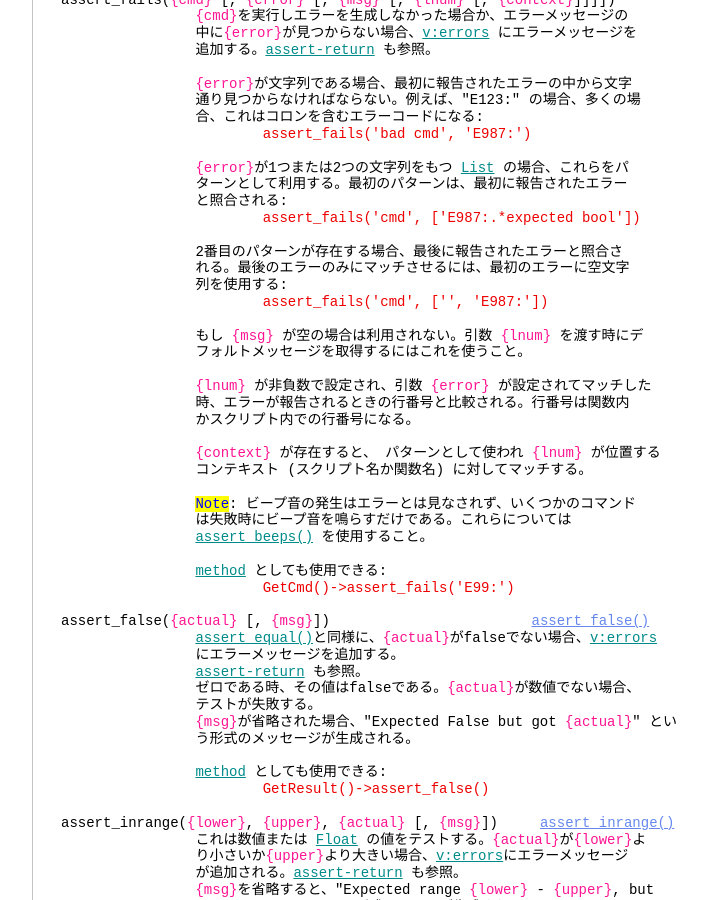
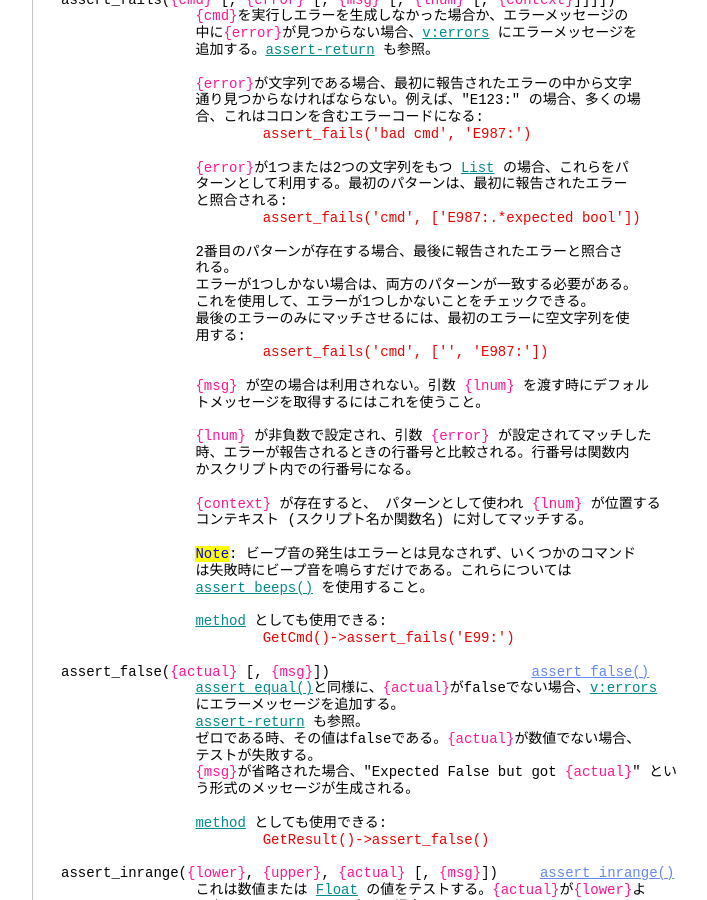
Before and after one commit to vim-jp/vimdoc-ja, a Jekyll site: the page built from testing.html, in a window 1280 px wide and 900 px high, scrolled down 5129 px. Shown: the whole window, without its empty margins (340-1047 px from the left). Built offline with Jekyll 4.4.1, drawn with Linux system fonts in a browser that asks for light colours; nearby versions of some CDN libraries; comment, search, counter and statistics services are not loaded; some of the changed text lies outside the part shown.

Commit message:
Generated by Travis JOB 3604.1
https://travis-ci.com/github/vim-jp/vimdoc-ja-working/builds/212289575

```diff
--- a/testing.html
+++ b/testing.html
@@ -3,7 +3,7 @@ layout: vimdoc
 helpname: 'testing'
 ---
 <div id='vimCodeElement'>
-<a class="Constant" href="testing.html" name="testing.txt">testing.txt</a>&nbsp;&nbsp; For&nbsp;<span class="Identifier">Vim バージョン 8.2.</span>&nbsp;&nbsp;Last change: 2020 Sep 06<br>
+<a class="Constant" href="testing.html" name="testing.txt">testing.txt</a>&nbsp;&nbsp; For&nbsp;<span class="Identifier">Vim バージョン 8.2.</span>&nbsp;&nbsp;Last change: 2020 Dec 12<br>
 <br>
 <br>
 &nbsp;&nbsp;&nbsp;&nbsp;&nbsp;&nbsp;&nbsp;&nbsp;&nbsp;&nbsp;&nbsp;&nbsp;&nbsp;&nbsp;&nbsp;&nbsp;&nbsp;&nbsp;<span class="Identifier">VIMリファレンスマニュアル&nbsp;&nbsp;&nbsp;&nbsp;&nbsp;&nbsp; by Bram Moolenaar</span><br>
@@ -311,12 +311,15 @@ assert_fails(<span class="Special">{cmd}</span>&nbsp;[,&nbsp;<span class="Specia
 <div class="helpExample">&nbsp;&nbsp;&nbsp;&nbsp;&nbsp;&nbsp;&nbsp;&nbsp;&nbsp;&nbsp;&nbsp;&nbsp;&nbsp;&nbsp;&nbsp;&nbsp;&nbsp;&nbsp;&nbsp;&nbsp;&nbsp;&nbsp;&nbsp;&nbsp;assert_fails('cmd', ['E987:.*expected bool'])</div>
 <br>
 &nbsp;&nbsp;&nbsp;&nbsp;&nbsp;&nbsp;&nbsp;&nbsp;&nbsp;&nbsp;&nbsp;&nbsp;&nbsp;&nbsp;&nbsp;&nbsp;2番目のパターンが存在する場合、最後に報告されたエラーと照合さ<br>
-&nbsp;&nbsp;&nbsp;&nbsp;&nbsp;&nbsp;&nbsp;&nbsp;&nbsp;&nbsp;&nbsp;&nbsp;&nbsp;&nbsp;&nbsp;&nbsp;れる。最後のエラーのみにマッチさせるには、最初のエラーに空文字<br>
-&nbsp;&nbsp;&nbsp;&nbsp;&nbsp;&nbsp;&nbsp;&nbsp;&nbsp;&nbsp;&nbsp;&nbsp;&nbsp;&nbsp;&nbsp;&nbsp;列を使用する:<br>
+&nbsp;&nbsp;&nbsp;&nbsp;&nbsp;&nbsp;&nbsp;&nbsp;&nbsp;&nbsp;&nbsp;&nbsp;&nbsp;&nbsp;&nbsp;&nbsp;れる。<br>
+&nbsp;&nbsp;&nbsp;&nbsp;&nbsp;&nbsp;&nbsp;&nbsp;&nbsp;&nbsp;&nbsp;&nbsp;&nbsp;&nbsp;&nbsp;&nbsp;エラーが1つしかない場合は、両方のパターンが一致する必要がある。<br>
+&nbsp;&nbsp;&nbsp;&nbsp;&nbsp;&nbsp;&nbsp;&nbsp;&nbsp;&nbsp;&nbsp;&nbsp;&nbsp;&nbsp;&nbsp;&nbsp;これを使用して、エラーが1つしかないことをチェックできる。<br>
+&nbsp;&nbsp;&nbsp;&nbsp;&nbsp;&nbsp;&nbsp;&nbsp;&nbsp;&nbsp;&nbsp;&nbsp;&nbsp;&nbsp;&nbsp;&nbsp;最後のエラーのみにマッチさせるには、最初のエラーに空文字列を使<br>
+&nbsp;&nbsp;&nbsp;&nbsp;&nbsp;&nbsp;&nbsp;&nbsp;&nbsp;&nbsp;&nbsp;&nbsp;&nbsp;&nbsp;&nbsp;&nbsp;用する:<br>
 <div class="helpExample">&nbsp;&nbsp;&nbsp;&nbsp;&nbsp;&nbsp;&nbsp;&nbsp;&nbsp;&nbsp;&nbsp;&nbsp;&nbsp;&nbsp;&nbsp;&nbsp;&nbsp;&nbsp;&nbsp;&nbsp;&nbsp;&nbsp;&nbsp;&nbsp;assert_fails('cmd', ['', 'E987:'])</div>
 <br>
-&nbsp;&nbsp;&nbsp;&nbsp;&nbsp;&nbsp;&nbsp;&nbsp;&nbsp;&nbsp;&nbsp;&nbsp;&nbsp;&nbsp;&nbsp;&nbsp;もし&nbsp;<span class="Special">{msg}</span>&nbsp;が空の場合は利用されない。引数&nbsp;<span class="Special">{lnum}</span>&nbsp;を渡す時にデ<br>
-&nbsp;&nbsp;&nbsp;&nbsp;&nbsp;&nbsp;&nbsp;&nbsp;&nbsp;&nbsp;&nbsp;&nbsp;&nbsp;&nbsp;&nbsp;&nbsp;フォルトメッセージを取得するにはこれを使うこと。<br>
+&nbsp;&nbsp;&nbsp;&nbsp;&nbsp;&nbsp;&nbsp;&nbsp;&nbsp;&nbsp;&nbsp;&nbsp;&nbsp;&nbsp;&nbsp;&nbsp;<span class="Special">{msg}</span>&nbsp;が空の場合は利用されない。引数&nbsp;<span class="Special">{lnum}</span>&nbsp;を渡す時にデフォル<br>
+&nbsp;&nbsp;&nbsp;&nbsp;&nbsp;&nbsp;&nbsp;&nbsp;&nbsp;&nbsp;&nbsp;&nbsp;&nbsp;&nbsp;&nbsp;&nbsp;トメッセージを取得するにはこれを使うこと。<br>
 <br>
 &nbsp;&nbsp;&nbsp;&nbsp;&nbsp;&nbsp;&nbsp;&nbsp;&nbsp;&nbsp;&nbsp;&nbsp;&nbsp;&nbsp;&nbsp;&nbsp;<span class="Special">{lnum}</span>&nbsp;が非負数で設定され、引数&nbsp;<span class="Special">{error}</span>&nbsp;が設定されてマッチした<br>
 &nbsp;&nbsp;&nbsp;&nbsp;&nbsp;&nbsp;&nbsp;&nbsp;&nbsp;&nbsp;&nbsp;&nbsp;&nbsp;&nbsp;&nbsp;&nbsp;時、エラーが報告されるときの行番号と比較される。行番号は関数内<br>
--- a/textprop.html
+++ b/textprop.html
@@ -3,7 +3,7 @@ layout: vimdoc
 helpname: 'textprop'
 ---
 <div id='vimCodeElement'>
-<a class="Constant" href="textprop.html" name="textprop.txt">textprop.txt</a>&nbsp;&nbsp;For&nbsp;<span class="Identifier">Vim バージョン 8.2.</span>&nbsp;&nbsp;Last change: 2020 Jan 10<br>
+<a class="Constant" href="textprop.html" name="textprop.txt">textprop.txt</a>&nbsp;&nbsp;For&nbsp;<span class="Identifier">Vim バージョン 8.2.</span>&nbsp;&nbsp;Last change: 2020 Oct 14<br>
 <br>
 <br>
 &nbsp;&nbsp;&nbsp;&nbsp;&nbsp;&nbsp;&nbsp;&nbsp;&nbsp;&nbsp;&nbsp;&nbsp;&nbsp;&nbsp;&nbsp;&nbsp;<span class="Identifier">VIMリファレンスマニュアル&nbsp;&nbsp;&nbsp;&nbsp;by Bram Moolenaar</span><br>
@@ -106,7 +106,7 @@ E967 が表示された場合は、バグを報告してください。Githubで
 prop_type_add(<span class="Special">{name}</span>,&nbsp;<span class="Special">{props}</span>)&nbsp;&nbsp;&nbsp;&nbsp;&nbsp;&nbsp;&nbsp;&nbsp;&nbsp;&nbsp;新しいプロパティタイプを定義<br>
 prop_type_change(<span class="Special">{name}</span>,&nbsp;<span class="Special">{props}</span>)&nbsp;&nbsp;&nbsp;&nbsp;&nbsp;&nbsp; 既存のプロパティタイプを変更<br>
 prop_type_delete(<span class="Special">{name}</span>&nbsp;[,&nbsp;<span class="Special">{props}</span>])&nbsp;&nbsp;&nbsp;&nbsp;プロパティタイプを削除<br>
-prop_type_get([<span class="Special">{name}</span>&nbsp;[,&nbsp;<span class="Special">{props}</span>]])&nbsp;&nbsp;&nbsp;&nbsp; プロパティタイプの値を取得<br>
+prop_type_get(<span class="Special">{name}</span>&nbsp;[,&nbsp;<span class="Special">{props}</span>])&nbsp;&nbsp;&nbsp;&nbsp;&nbsp;&nbsp; プロパティタイプの値を取得<br>
 prop_type_list([<span class="Special">{props}</span>])&nbsp;&nbsp;&nbsp;&nbsp;&nbsp;&nbsp;&nbsp;&nbsp;&nbsp;&nbsp;&nbsp;&nbsp;&nbsp;&nbsp; プロパティタイプ一覧を取得<br>
 <br>
 <br>
@@ -295,7 +295,7 @@ prop_type_delete(<span class="Special">{name}</span>&nbsp;[,&nbsp;<span class="S
 &nbsp;&nbsp;&nbsp;&nbsp;&nbsp;&nbsp;&nbsp;&nbsp;&nbsp;&nbsp;&nbsp;&nbsp;&nbsp;&nbsp;&nbsp;&nbsp;<a class="Identifier" href="eval.html#method">method</a>&nbsp;としても使用できる:<br>
 <div class="helpExample">&nbsp;&nbsp;&nbsp;&nbsp;&nbsp;&nbsp;&nbsp;&nbsp;&nbsp;&nbsp;&nbsp;&nbsp;&nbsp;&nbsp;&nbsp;&nbsp;&nbsp;&nbsp;&nbsp;&nbsp;&nbsp;&nbsp;&nbsp;&nbsp;GetPropName()-&gt;prop_type_delete()</div>
 <br>
-prop_type_get([<span class="Special">{name}</span>&nbsp;[,&nbsp;<span class="Special">{props}</span>]])&nbsp;&nbsp;&nbsp;&nbsp;&nbsp;&nbsp;&nbsp;&nbsp;&nbsp;&nbsp;&nbsp;&nbsp;&nbsp;&nbsp;&nbsp;&nbsp;&nbsp;&nbsp;&nbsp;&nbsp;&nbsp;<a class="Constant" href="textprop.html#prop_type_get()" name="prop_type_get()">prop_type_get()</a><br>
+prop_type_get(<span class="Special">{name}</span>&nbsp;[,&nbsp;<span class="Special">{props}</span>])&nbsp;&nbsp;&nbsp;&nbsp;&nbsp;&nbsp;&nbsp;&nbsp;&nbsp;&nbsp;&nbsp;&nbsp;&nbsp;&nbsp;&nbsp;&nbsp;&nbsp;&nbsp;&nbsp;&nbsp;&nbsp;&nbsp;&nbsp;<a class="Constant" href="textprop.html#prop_type_get()" name="prop_type_get()">prop_type_get()</a><br>
 &nbsp;&nbsp;&nbsp;&nbsp;&nbsp;&nbsp;&nbsp;&nbsp;&nbsp;&nbsp;&nbsp;&nbsp;&nbsp;&nbsp;&nbsp;&nbsp;プロパティタイプ<span class="Special">{name}</span>のプロパティを返す。これは、<br>
 &nbsp;&nbsp;&nbsp;&nbsp;&nbsp;&nbsp;&nbsp;&nbsp;&nbsp;&nbsp;&nbsp;&nbsp;&nbsp;&nbsp;&nbsp;&nbsp;prop_type_add() に与えられたものと同じフィールドを持つ辞書であ<br>
 &nbsp;&nbsp;&nbsp;&nbsp;&nbsp;&nbsp;&nbsp;&nbsp;&nbsp;&nbsp;&nbsp;&nbsp;&nbsp;&nbsp;&nbsp;&nbsp;る。<br>
--- a/undo.html
+++ b/undo.html
@@ -3,7 +3,7 @@ layout: vimdoc
 helpname: 'undo'
 ---
 <div id='vimCodeElement'>
-<a class="Constant" href="undo.html" name="undo.txt">undo.txt</a>&nbsp;&nbsp;&nbsp;&nbsp;&nbsp;&nbsp;For&nbsp;<span class="Identifier">Vim バージョン 8.2.</span>&nbsp;&nbsp;Last change: 2019 Dec 07<br>
+<a class="Constant" href="undo.html" name="undo.txt">undo.txt</a>&nbsp;&nbsp;&nbsp;&nbsp;&nbsp;&nbsp;For&nbsp;<span class="Identifier">Vim バージョン 8.2.</span>&nbsp;&nbsp;Last change: 2020 Nov 30<br>
 <br>
 <br>
 &nbsp;&nbsp;&nbsp;&nbsp;&nbsp;&nbsp;&nbsp;&nbsp;&nbsp;&nbsp;&nbsp;&nbsp;&nbsp;&nbsp;&nbsp;&nbsp;&nbsp;&nbsp;<span class="Identifier">VIMリファレンスマニュアル&nbsp;&nbsp;&nbsp;&nbsp;by Bram Moolenaar</span><br>
@@ -397,7 +397,7 @@ Vi 互換方式の動作になります。マイナスの値に設定すると u
 <br>
 &nbsp;&nbsp;&nbsp;&nbsp;&nbsp;&nbsp;&nbsp;&nbsp;&nbsp;&nbsp;&nbsp;&nbsp;&nbsp;&nbsp;&nbsp;&nbsp;&nbsp;&nbsp;&nbsp;&nbsp;&nbsp;&nbsp;&nbsp;&nbsp;&nbsp;&nbsp;&nbsp;&nbsp;&nbsp;&nbsp;&nbsp;&nbsp;&nbsp;&nbsp;&nbsp;&nbsp;&nbsp;&nbsp;&nbsp;&nbsp;&nbsp;&nbsp;&nbsp;&nbsp;&nbsp;&nbsp;&nbsp;&nbsp;<a class="Constant" href="undo.html#redo-register" name="redo-register">redo-register</a><br>
 数回に分けて削除されたテキストを戻したい場合は、&quot;.&quot; コマンドの特殊な機能が役に<br>
-立ちます。&quot;.&quot; コマンドは使用されたレジスタの番号を増加させます。例えば、&quot;&quot;1P&quot;<br>
+立ちます。&quot;.&quot; コマンドは使用されたレジスタの番号を増加させます。例えば、'&quot;1P'<br>
 を実行した後で &quot;.&quot; を押すと '&quot;2P' が実行されます。さらに &quot;.&quot; を押していくとす<br>
 べての番号レジスタが挿入されます。<br>
 <br>
```
